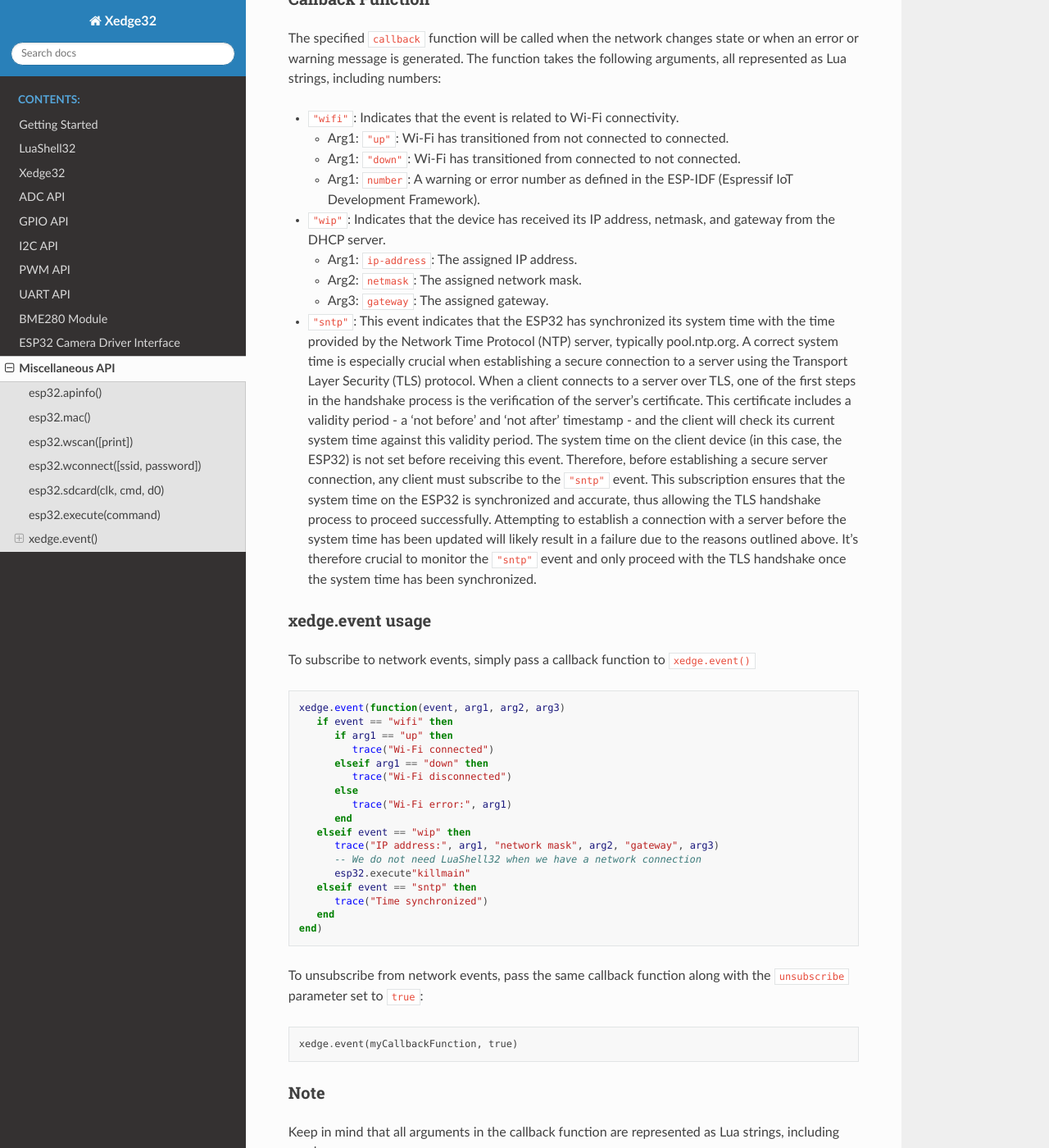
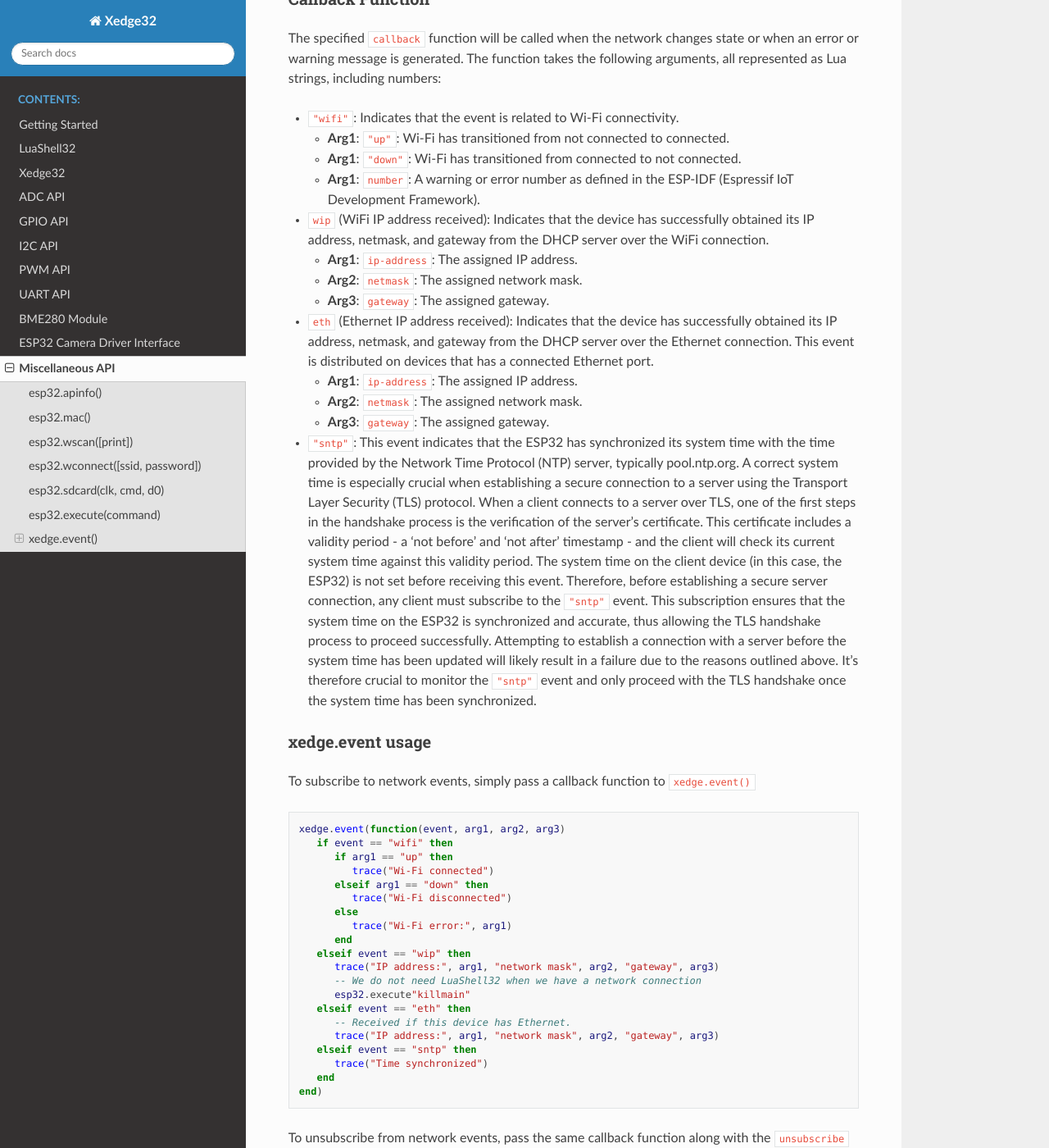
Before and after one commit to RealTimeLogic/Xedge32, a Sphinx documentation site: the page built from doc/source/misc.rst, in a window 1280 px wide and 1400 px high, scrolled down 2662 px. Shown: the whole window at 82% size. Built offline with Sphinx 7.4.7 and the Read the Docs theme 2.0.0, drawn with Linux system fonts in a browser that asks for light colours.

Commit message:
Update misc.rst

```diff
--- a/doc/source/misc.rst
+++ b/doc/source/misc.rst
@@ -114,15 +114,23 @@ The specified ``callback`` function will be called when the network changes stat
 
 - ``"wifi"``: Indicates that the event is related to Wi-Fi connectivity.
 
-  - Arg1: ``"up"``: Wi-Fi has transitioned from not connected to connected.
-  - Arg1: ``"down"``: Wi-Fi has transitioned from connected to not connected.
-  - Arg1: ``number``: A warning or error number as defined in the ESP-IDF (Espressif IoT Development Framework).
+  - **Arg1**: ``"up"``: Wi-Fi has transitioned from not connected to connected.
+  - **Arg1**: ``"down"``: Wi-Fi has transitioned from connected to not connected.
+  - **Arg1**: ``number``: A warning or error number as defined in the ESP-IDF (Espressif IoT Development Framework).
 
-- ``"wip"``: Indicates that the device has received its IP address, netmask, and gateway from the DHCP server.
 
-  - Arg1: ``ip-address``: The assigned IP address.
-  - Arg2: ``netmask``: The assigned network mask.
-  - Arg3: ``gateway``: The assigned gateway.
+
+- ``wip`` (WiFi IP address received): Indicates that the device has successfully obtained its IP address, netmask, and gateway from the DHCP server over the WiFi connection.
+
+  - **Arg1**: ``ip-address``: The assigned IP address.
+  - **Arg2**: ``netmask``: The assigned network mask.
+  - **Arg3**: ``gateway``: The assigned gateway.
+
+- ``eth`` (Ethernet IP address received): Indicates that the device has successfully obtained its IP address, netmask, and gateway from the DHCP server over the Ethernet connection. This event is distributed on devices that has a connected Ethernet port.
+
+  - **Arg1**: ``ip-address``: The assigned IP address.
+  - **Arg2**: ``netmask``: The assigned network mask.
+  - **Arg3**: ``gateway``: The assigned gateway.
 
 - ``"sntp"``: This event indicates that the ESP32 has synchronized its system time with the time provided by the Network Time Protocol (NTP) server, typically pool.ntp.org. A correct system time is especially crucial when establishing a secure connection to a server using the Transport Layer Security (TLS) protocol. When a client connects to a server over TLS, one of the first steps in the handshake process is the verification of the server's certificate. This certificate includes a validity period - a 'not before' and 'not after' timestamp - and the client will check its current system time against this validity period.  The system time on the client device (in this case, the ESP32) is not set before receiving this event. Therefore, before establishing a secure server connection, any client must subscribe to the ``"sntp"`` event. This subscription ensures that the system time on the ESP32 is synchronized and accurate, thus allowing the TLS handshake process to proceed successfully. Attempting to establish a connection with a server before the system time has been updated will likely result in a failure due to the reasons outlined above. It's therefore crucial to monitor the ``"sntp"`` event and only proceed with the TLS handshake once the system time has been synchronized.
 
@@ -147,6 +155,9 @@ To subscribe to network events, simply pass a callback function to ``xedge.event
          trace("IP address:", arg1, "network mask", arg2, "gateway", arg3)
          -- We do not need LuaShell32 when we have a network connection
          esp32.execute"killmain"
+      elseif event == "eth" then
+         -- Received if this device has Ethernet.
+         trace("IP address:", arg1, "network mask", arg2, "gateway", arg3)
       elseif event == "sntp" then
          trace("Time synchronized")
       end
```
